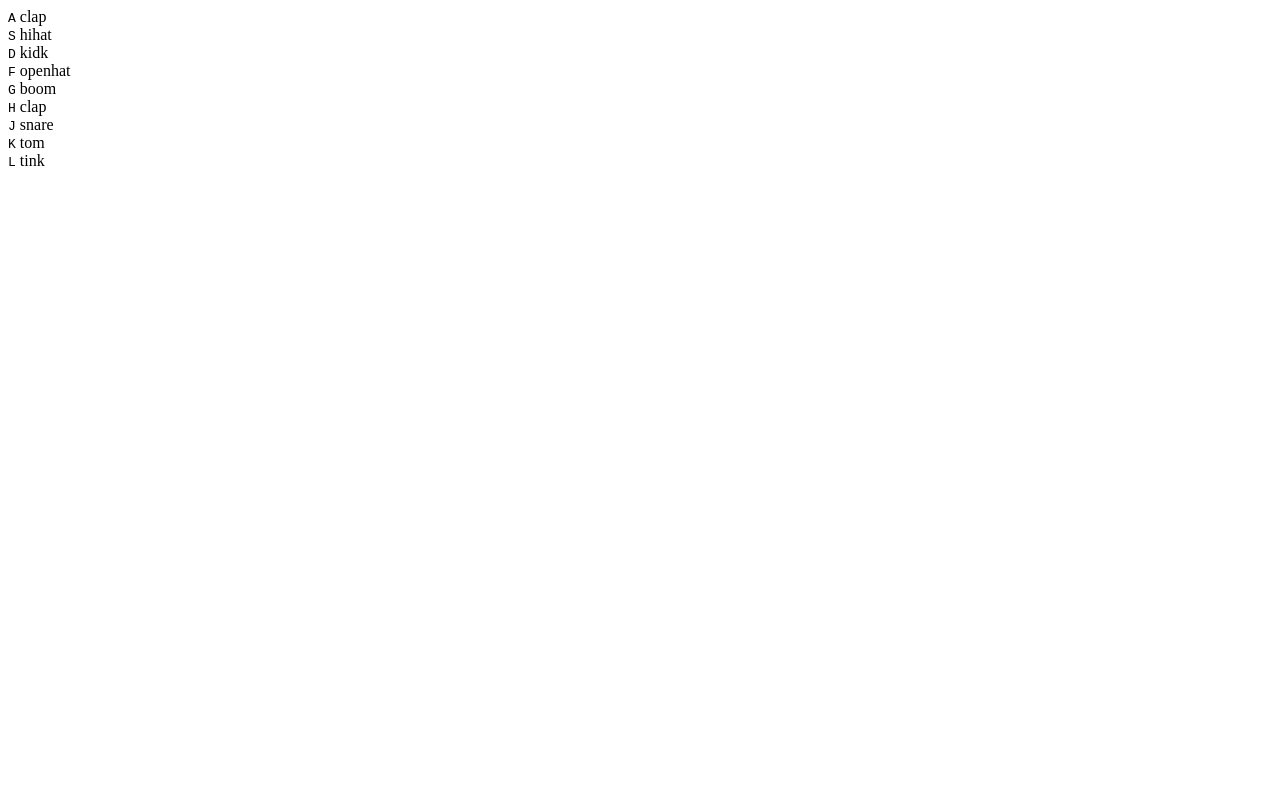
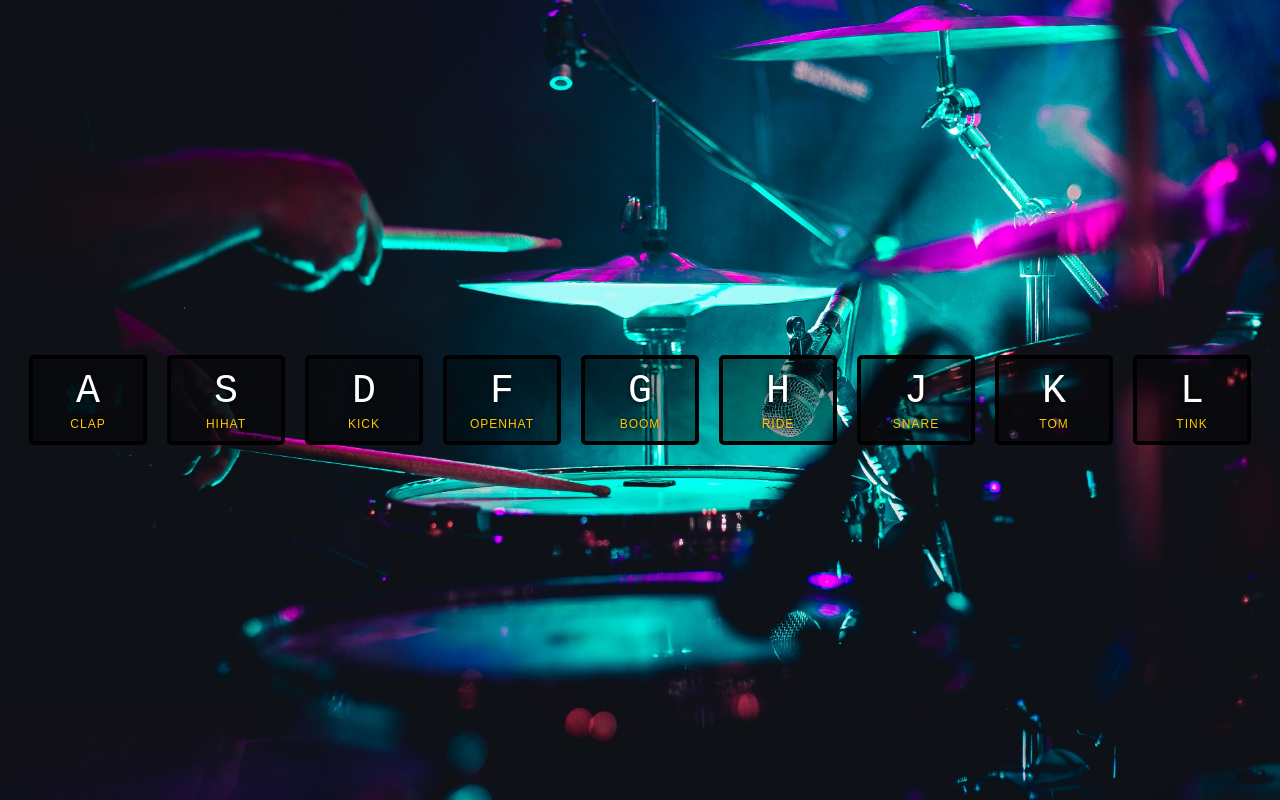
Before and after one commit to rohitblpprajapat/Drum-Kit, a plain HTML site: page index.html in a window 1280 px wide. Drawn offline with Linux system fonts and the light colour scheme.

Commit message:
completed

```diff
--- a/index.html
+++ b/index.html
@@ -2,68 +2,83 @@
 <html lang="en">
 <head>
   <meta charset="UTF-8">
-    <meta name="viewport" content="width=device-width, initial-scale=1.0">
-    <title>Drum Kit</title>
+  <title>JS Drum Kit</title>
+  <link rel="stylesheet" href="style.css">
+  <link rel="icon" href="https://fav.farm/✅" />
 </head>
 <body>
 
+
   <div class="keys">
-        <div data-keys="65" class="key">
+    <div data-key="65" class="key">
       <kbd>A</kbd>
       <span class="sound">clap</span>
     </div>
-        <div data-keys="83" class="key">
+    <div data-key="83" class="key">
       <kbd>S</kbd>
       <span class="sound">hihat</span>
     </div>
-        <div data-keys="68" class="key">
+    <div data-key="68" class="key">
       <kbd>D</kbd>
-            <span class="sound">kidk</span>
+      <span class="sound">kick</span>
     </div>
-        <div data-keys="70" class="key">
+    <div data-key="70" class="key">
       <kbd>F</kbd>
       <span class="sound">openhat</span>
     </div>
-        <div data-keys="71" class="key">
+    <div data-key="71" class="key">
       <kbd>G</kbd>
       <span class="sound">boom</span>
     </div>
-        <div data-keys="72" class="key">
+    <div data-key="72" class="key">
       <kbd>H</kbd>
-            <span class="sound">clap</span>
+      <span class="sound">ride</span>
     </div>
-        <div data-keys="74" class="key">
+    <div data-key="74" class="key">
       <kbd>J</kbd>
       <span class="sound">snare</span>
     </div>
-        <div data-keys="75" class="key">
+    <div data-key="75" class="key">
       <kbd>K</kbd>
       <span class="sound">tom</span>
     </div>
-        <div data-keys="76" class="key">
+    <div data-key="76" class="key">
       <kbd>L</kbd>
       <span class="sound">tink</span>
     </div>
   </div>
 
-    <audio data-key="65" src="sonds/clap.wav"></audio>
-    <audio data-key="83" src="sonds/hihat.wav"></audio>
-    <audio data-key="68" src="sonds/kick.wav"></audio>
-    <audio data-key="70" src="sonds/openhat.wav"></audio>
-    <audio data-key="71" src="sonds/boom.wav"></audio>
-    <audio data-key="72" src="sonds/ride.wav"></audio>
-    <audio data-key="74" src="sonds/snare.wav"></audio>
-    <audio data-key="75" src="sonds/tom.wav"></audio>
-    <audio data-key="76" src="sonds/tink.wav"></audio>
+  <audio data-key="65" src="sounds/clap.wav"></audio>
+  <audio data-key="83" src="sounds/hihat.wav"></audio>
+  <audio data-key="68" src="sounds/kick.wav"></audio>
+  <audio data-key="70" src="sounds/openhat.wav"></audio>
+  <audio data-key="71" src="sounds/boom.wav"></audio>
+  <audio data-key="72" src="sounds/ride.wav"></audio>
+  <audio data-key="74" src="sounds/snare.wav"></audio>
+  <audio data-key="75" src="sounds/tom.wav"></audio>
+  <audio data-key="76" src="sounds/tink.wav"></audio>
 
-    <script type="text/javascript">
-        window.addEventListener('keydown', function(e) {
+<script>
+  function removeTransition(e) {
+    if (e.propertyName !== 'transform') return;
+    e.target.classList.remove('playing');
+  }
+
+  function playSound(e) {
     const audio = document.querySelector(`audio[data-key="${e.keyCode}"]`);
-                if (!audio) return; // stop the function from running
+    const key = document.querySelector(`div[data-key="${e.keyCode}"]`);
+    if (!audio) return;
 
+    key.classList.add('playing');
+    audio.currentTime = 0;
     audio.play();
-        })
+  }
+
+  const keys = Array.from(document.querySelectorAll('.key'));
+  keys.forEach(key => key.addEventListener('transitionend', removeTransition));
+  window.addEventListener('keydown', playSound);
 </script>
+
 
 </body>
 </html>
--- /dev/null
+++ b/style.css
@@ -0,0 +1,51 @@
+html {
+    font-size: 10px;
+    background: url('./background.jpg') bottom center;
+    background-size: cover;
+  }
+
+  body,html {
+    margin: 0;
+    padding: 0;
+    font-family: sans-serif;
+  }
+
+  .keys {
+    display: flex;
+    flex: 1;
+    min-height: 100vh;
+    align-items: center;
+    justify-content: center;
+  }
+
+  .key {
+    border: .4rem solid black;
+    border-radius: .5rem;
+    margin: 1rem;
+    font-size: 1.5rem;
+    padding: 1rem .5rem;
+    transition: all .07s ease;
+    width: 10rem;
+    text-align: center;
+    color: white;
+    background: rgba(0,0,0,0.4);
+    text-shadow: 0 0 .5rem black;
+  }
+
+  .playing {
+    transform: scale(1.1);
+    border-color: #ffc600;
+    box-shadow: 0 0 1rem #ffc600;
+  }
+
+  kbd {
+    display: block;
+    font-size: 4rem;
+  }
+
+  .sound {
+    font-size: 1.2rem;
+    text-transform: uppercase;
+    letter-spacing: .1rem;
+    color: #ffc600;
+  }
```
Also changed, not shown: background.jpg (added), 9 other files. Lines whose indentation alone changed are shown as unchanged.
